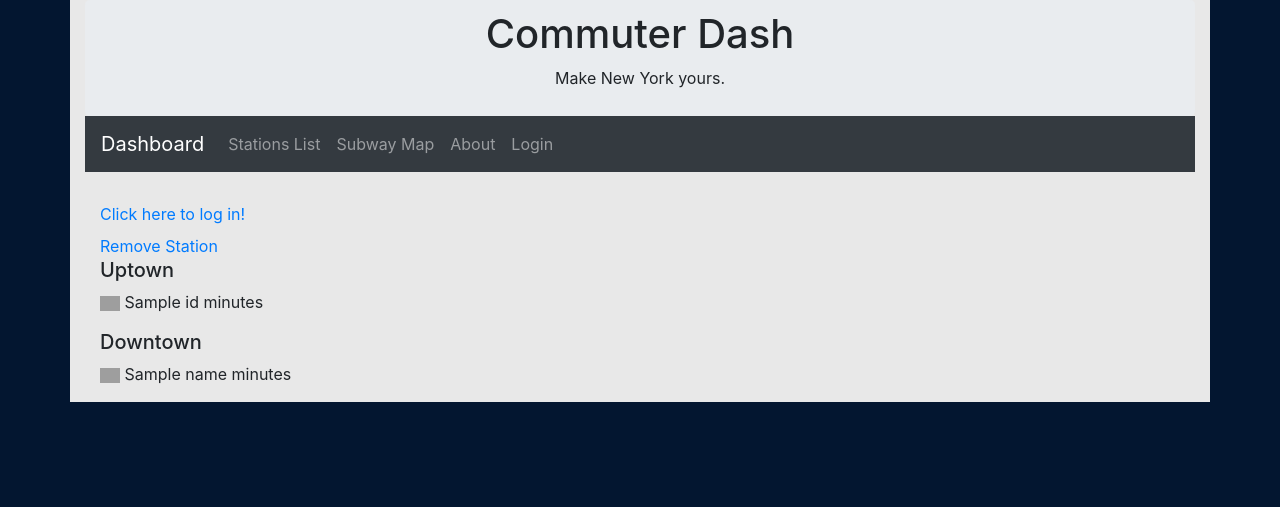
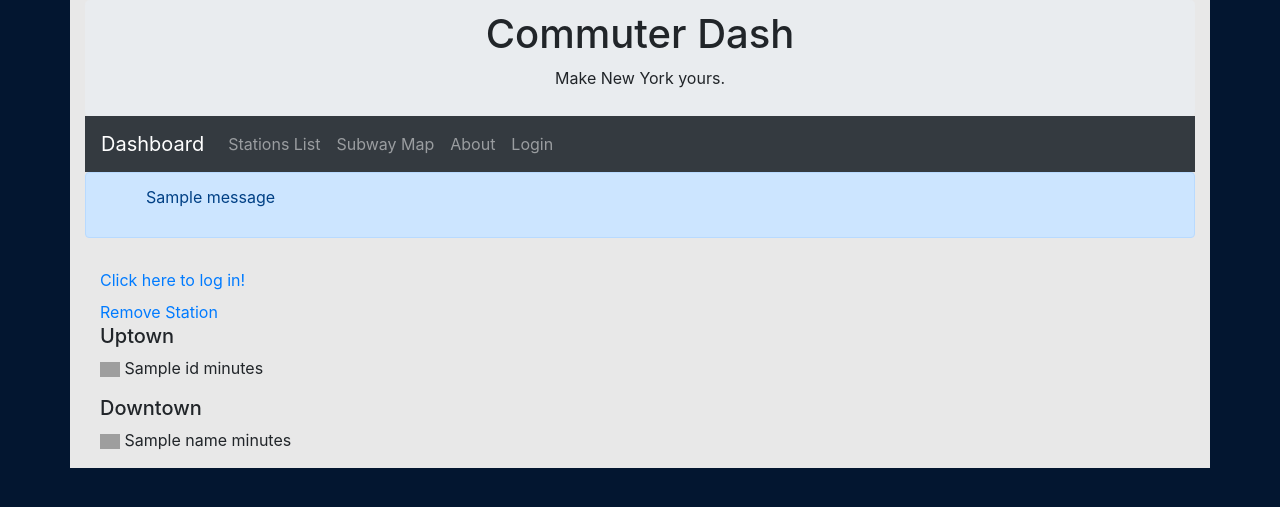
Before and after one commit to williamguiracoche/CommuterDash, a Flask app: template templates/dashboard.html in a window 1280 px wide. Shown: the top 507 px of the page. Run offline with Flask 2, Linux system fonts and the light colour scheme; the template is opened without the code that fills it: most values are stand-ins (such as "Sample title", 1, 10 or a date in 2020); one stand-in notice (Sample message) is shown; parts of the project's set-up code (start-up, migrations or seed data) failed here and were passed over; some libraries are stand-ins or nearby versions; grey boxes are pictures that could not be loaded.

Commit message:
feat: Display flash messages in the dashboard page

```diff
--- a/templates/dashboard.html
+++ b/templates/dashboard.html
@@ -1,6 +1,19 @@
 {% extends "main.html" %}
 {% block content %}
 {% include "header.html" %}
+
+{% with messages = get_flashed_messages() %}
+{% if messages %}
+    <div class = "flash alert alert-primary" role="alert">
+        <ul>
+        {% for message in messages %}
+            {{ message }}<br>
+        {% endfor %}
+        </ul>
+    </div>
+{% endif %}
+{% endwith %}
+
 <div class="container" style="margin-top:30px">
   <div class="row">
   <div class="col-sm-8">
```
